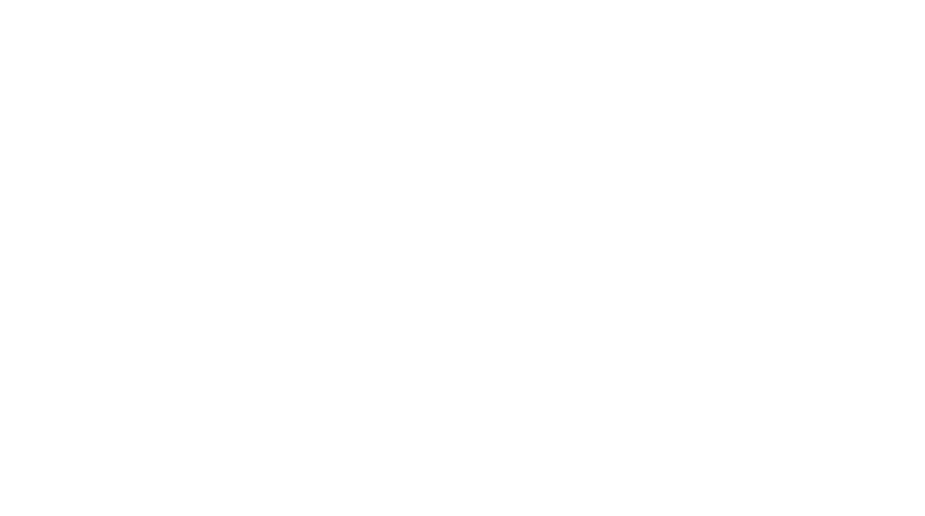
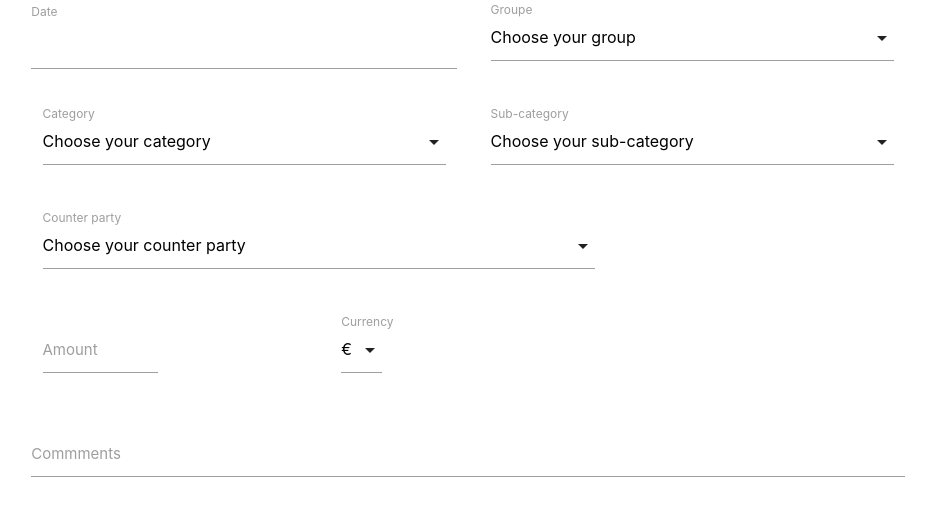
Before and after one commit to Tontome/MyBudget, a plain HTML site: page index.html in a window 1280 px wide. Shown: the whole page, without its empty margins (172-1097 px from the left). Drawn offline with nearby package versions, Linux system fonts and the light colour scheme.

Commit message:
Expenses input html file structure set

```diff
--- a/index.html
+++ b/index.html
@@ -1,19 +1,106 @@
-
 <!DOCTYPE html>
 <html>
   <head>
     <base target="_top">
-    <!-- Compiled and minified CSS -->
-    <link rel="stylesheet" href="https://cdnjs.cloudflare.com/ajax/libs/materialize/1.0.0/css/materialize.min.css">
+      <link rel="stylesheet" href="https://cdnjs.cloudflare.com/ajax/libs/materialize/1.0.0/css/materialize.min.css">
+  </head>
+  <body>
+    <div class="container">
+      <div class="row">
+
+        <div class="col s12 m6  4">
+          <label for="datePickerid">Date</label>
+          <input type="text" id="datePickerId" class="datepicker">
+
+        </div>
+        <div class="col s12 m6 4 ">
+          <div class="input-field col s12">
+            <select id="groupId">
+              <option value="" disabled selected>Choose your group</option>
+              <option value="1">In</option>
+              <option value="2">Out</option>
+              <option value="3">Trans</option>
+            </select>
+            <label>Groupe</label>
+          </div>
+        </div>
+      </div>
+      <div class="row">
+        <div class="col s12 m6 4 ">
+          <div class="input-field col s12">
+            <select id="categoryId">
+              <option value="" disabled selected>Choose your category</option>
+              <option value="1">In</option>
+              <option value="2">Out</option>
+              <option value="3">Trans</option>
+            </select>
+            <label>Category</label>
+          </div>
+        </div>
+        <div class="col s12 m6 4 ">
+          <div class="input-field col s12">
+            <select id="subCategoryId">
+              <option value="" disabled selected>Choose your sub-category</option>
+              <option value="1">In</option>
+              <option value="2">Out</option>
+              <option value="3">Trans</option>
+            </select>
+            <label>Sub-category</label>
+          </div>
+        </div>
+      </div>
+      <div class="row">
+        <div class="col s12 m8 6 ">
+          <div class="input-field col s12">
+            <select id="counterPartyId">
+              <option value="" disabled selected>Choose your counter party</option>
+              <option value="1">In</option>
+              <option value="2">Out</option>
+              <option value="3">Trans</option>
+            </select>
+            <label>Counter party</label>
+          </div>
+        </div>
+
+      </div>
+      <div class="row">
+        <div class="col s6 m4 4 ">
+          <div class="input-field col s6">
+            <input id="amountId"  type="text" class="validate">
+            <label for="amountId">Amount</label>
+          </div>
+        </div>
+        <div class="col s6 m2 2 ">
+          <div class="input-field col s6">
+            <select id="currencyId">
+              <option value="EUR" selected>€</option>
+              <option value="GBP">£</option>
+              <option value="USD">$</option>
+            </select>
+            <label>Currency</label>
+          </div>
+        </div>
+
+      </div>
+      <div class="row">
+        <div class="col s12 ">
+          <div class="input-field ">
+            <input id="commentsId" type="text" class="validate">
+            <label for="commentsId">Commments</label>
+          </div>
+        </div>
+      </div>
+
+    </div>
+    <script  src="https://code.jquery.com/jquery-3.4.0.min.js" integrity="sha256-BJeo0qm959uMBGb65z40ejJYGSgR7REI4+CW1fNKwOg=" crossorigin="anonymous"></script>
+    <script src="https://cdnjs.cloudflare.com/ajax/libs/materialize/1.0.0/js/materialize.min.js"></script>
+    <script>
+      $(document).ready(function(){
+        $('.datepicker').datepicker();
+        $('select').formSelect();
+      });
 
 
-  </head>
-  <body>
-
-
-
-
-    <!-- Compiled and minified JavaScript -->
-    <script src="https://cdnjs.cloudflare.com/ajax/libs/materialize/1.0.0/js/materialize.min.js"></script>
+    </script>
   </body>
 </html>
```
Also changed, not shown: 1 other file.
